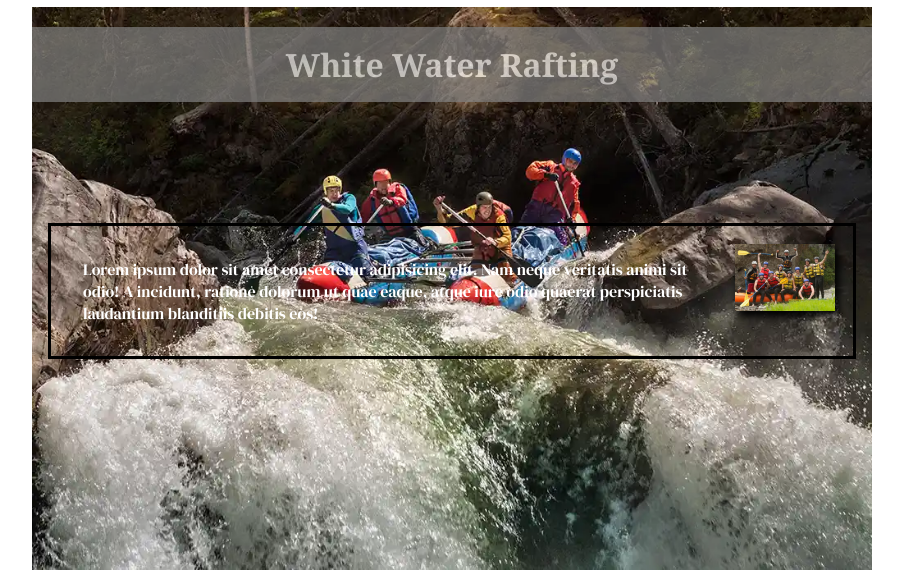
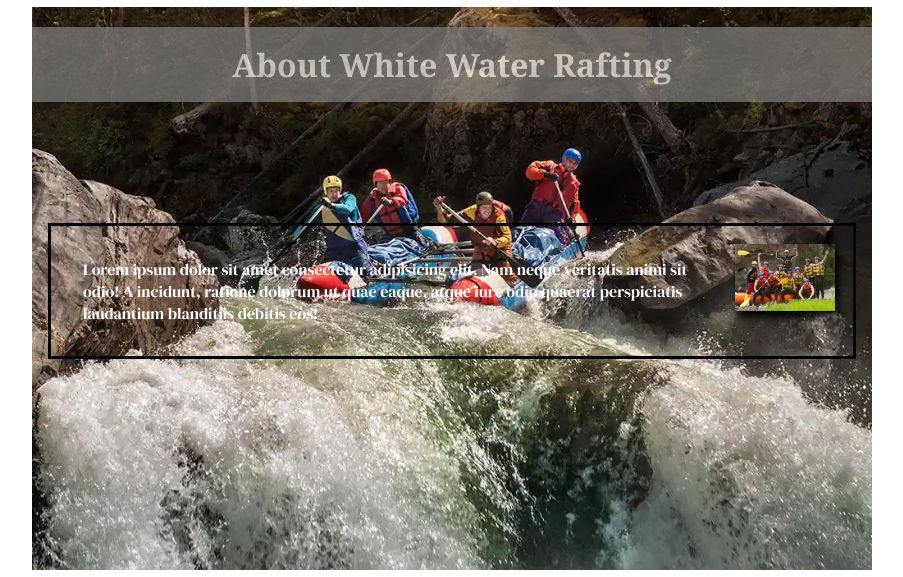
Before and after one commit to ethanatkinson25/wdd130, a plain HTML site: page wwr/about.html in a window 1280 px wide. Shown: the part 159-736 px from the top of the page, without its empty margins (188-1091 px from the left). Drawn offline with Linux system fonts and the light colour scheme.

Commit message:
Changed description on all site pages

```diff
--- a/wwr/about.html
+++ b/wwr/about.html
@@ -3,7 +3,7 @@
     <head>
         <meta charset="UTF-8">
         <meta name="viewport" content="width=device-width,inital-scale=1.0">
-        <meta name="description" content="A home page for a white water rafting business website.">
+        <meta name="description" content="A page regarding the history and background of WWR.">
         <meta name="author" content="Ethan Atkinson">
         <title>White Water Rafting</title>
         <link rel="stylesheet" href="styles/rafting.css">
@@ -24,7 +24,7 @@
         <main>
             <div class="hero">
                 <img src="images/heroimage.webp" alt="Hero image">
-                <h1>White Water Rafting</h1>
+                <h1>About White Water Rafting</h1>
                 <article>
                     <img src="images/clients.webp" alt="Group of happy clients">
                     <p>Lorem ipsum dolor sit amet consectetur adipisicing elit. Nam neque veritatis animi sit odio! A incidunt, ratione dolorum ut quae eaque, atque iure odio quaerat perspiciatis laudantium blanditiis debitis eos!</p>
```
Also changed, not shown: wwr/index.html (+1 -1 lines).
